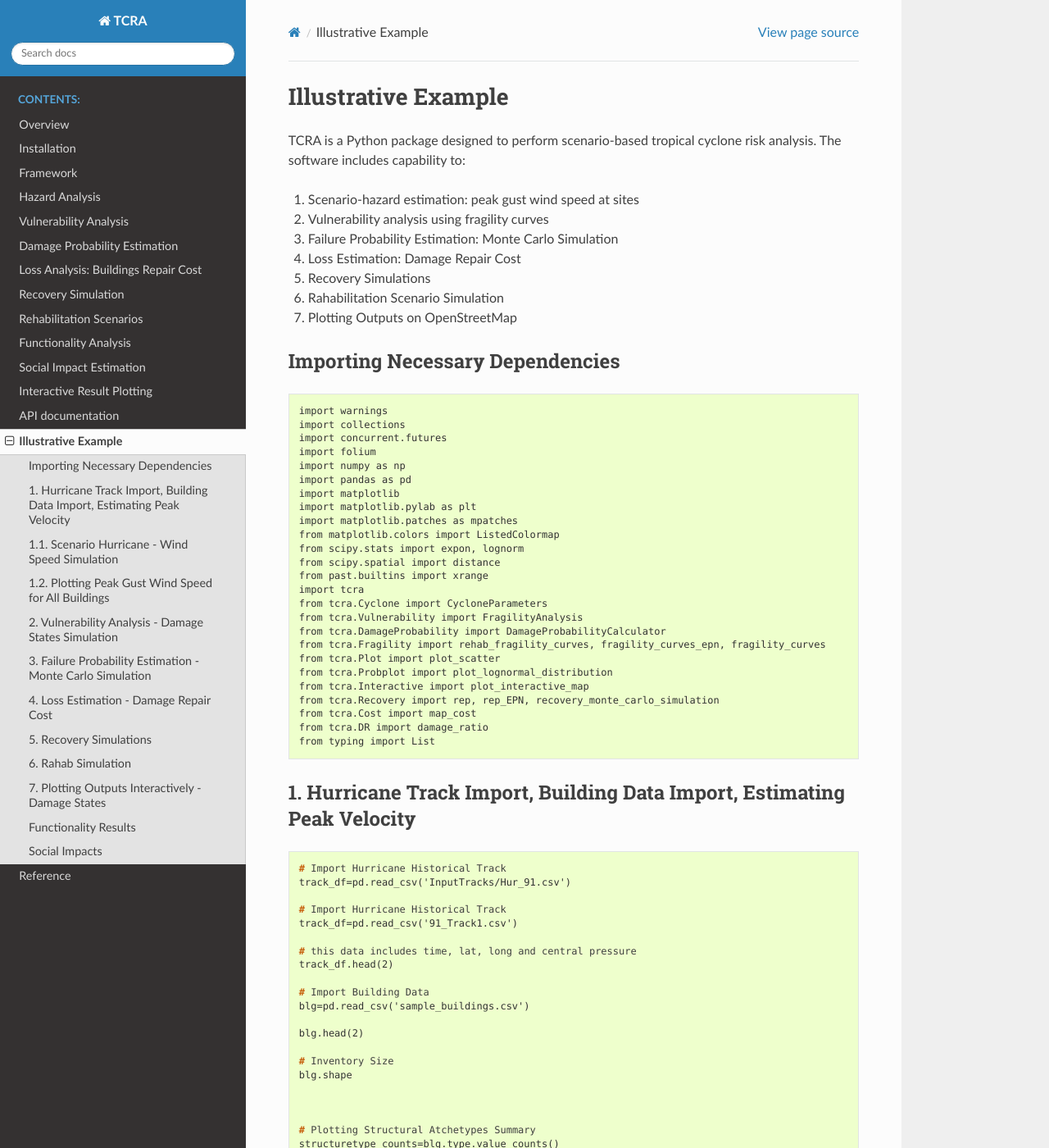
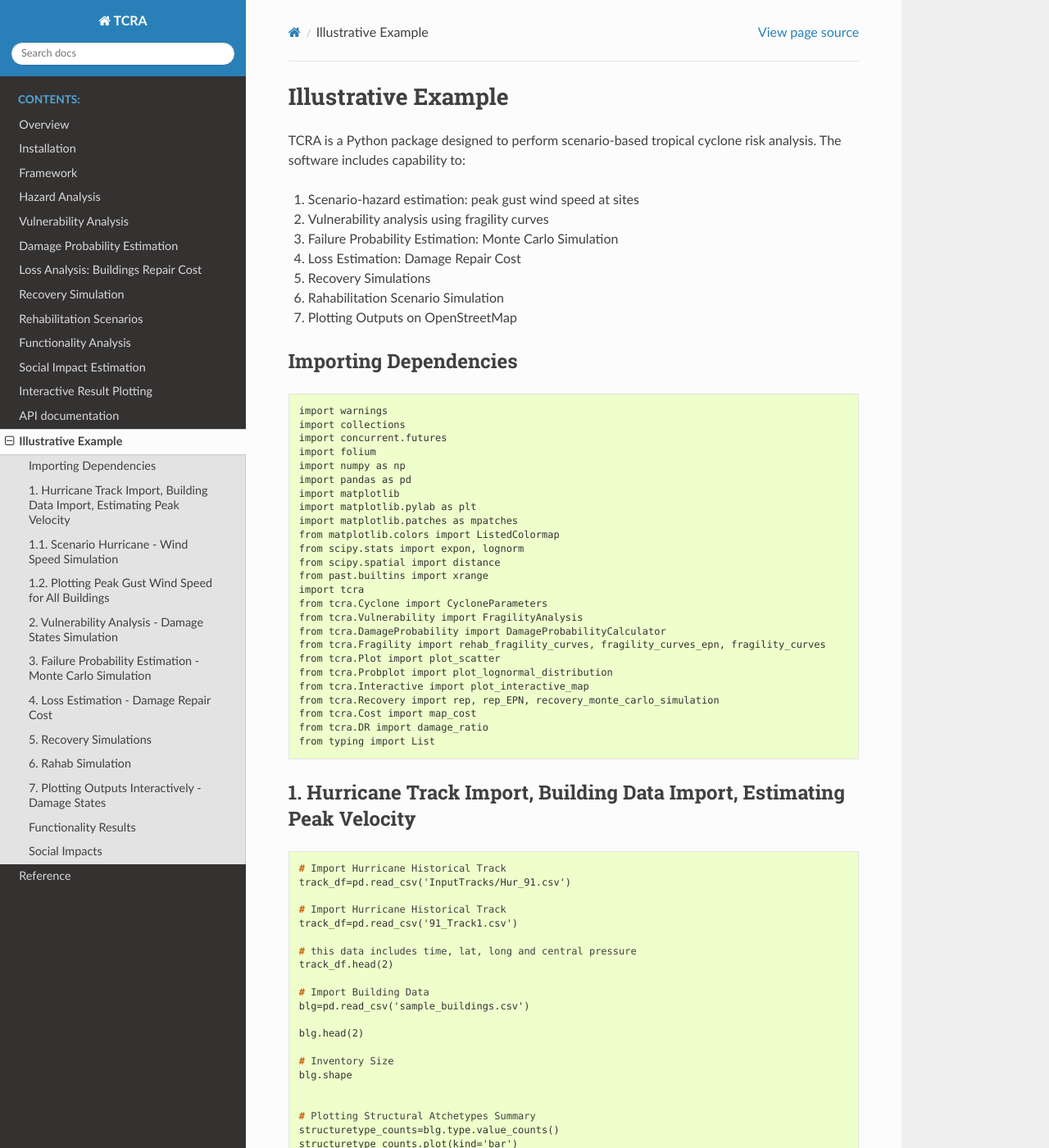
Before and after one commit to rxm562/TCRA, a Sphinx documentation site: the page built from docs/source/example.rst, in a window 1280 px wide and 1400 px high. Shown: the whole window at 82% size. Built offline with Sphinx 7.4.7 and the Read the Docs theme 2.0.0, drawn with Linux system fonts in a browser that asks for light colours; some of the changed text lies outside the part shown.

Commit message:
Update example.rst

```diff
--- a/docs/source/example.rst
+++ b/docs/source/example.rst
@@ -15,7 +15,7 @@
 7. Plotting Outputs on OpenStreetMap
 
 
-Importing Necessary Dependencies
+Importing Dependencies
 ---------------------
 .. code-block:: console
 
@@ -69,7 +69,6 @@
   blg.shape
 
 
-
   # Plotting Structural Atchetypes Summary
   structuretype_counts=blg.type.value_counts()
   structuretype_counts.plot(kind='bar')
```
Also changed, not shown: other parts of docs/source/example.rst (+0 -2 lines).
